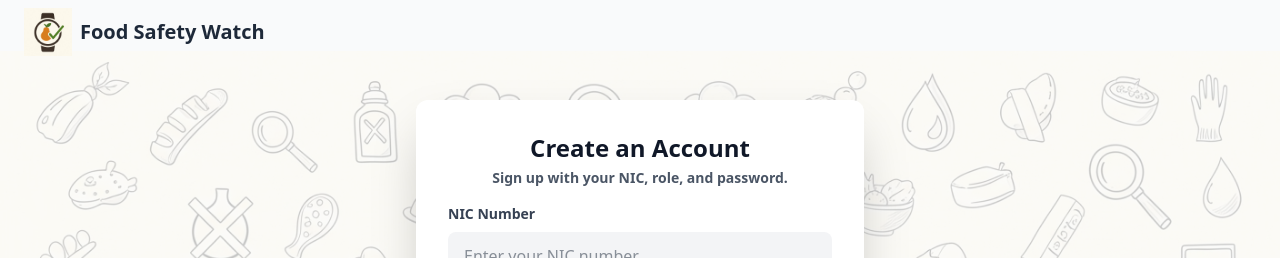
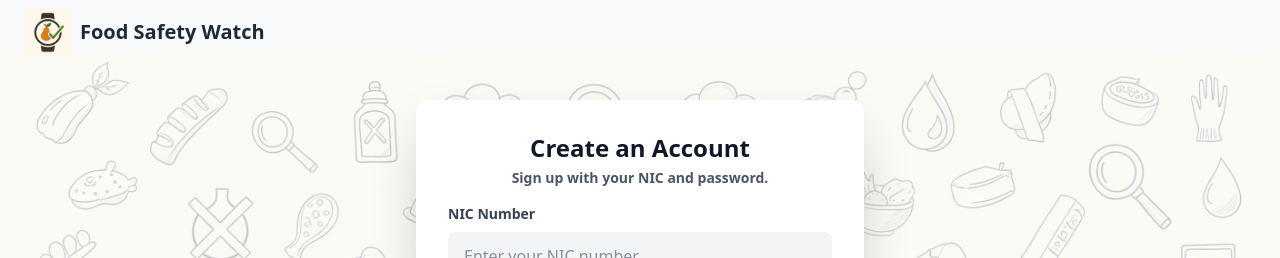
Before and after one commit to ejournal-platform/e-journal-FE, a React (Vite) app: page /signup in a window 1280 px wide. Shown: the top 258 px of the page. Built offline with nearby package versions, Linux system fonts and the light colour scheme.

Commit message:
fixed login error

```diff
--- a/src/pages/Auth/SignUp.tsx
+++ b/src/pages/Auth/SignUp.tsx
@@ -25,7 +25,6 @@ const Signup = () => {
   const [nic, setNic] = useState("");
   const [password, setPassword] = useState("");
   const [confirmPassword, setConfirmPassword] = useState("");
-  const [role, setRole] = useState<UserRole>(null);
   const [showPassword, setShowPassword] = useState(false);
   const [showConfirmPassword, setShowConfirmPassword] = useState(false);
   const [message, setMessage] = useState<{ type: "error" | "success"; text: string } | null>(null);
@@ -35,7 +34,7 @@ const Signup = () => {
     e.preventDefault();
     setMessage(null);
 
-    if (!nic.trim() || !password.trim() || !confirmPassword.trim() || !role) {
+    if (!nic.trim() || !password.trim() || !confirmPassword.trim()) {
       setMessage({ type: "error", text: "Please fill in all fields." });
       return;
     }
@@ -53,7 +52,6 @@ const Signup = () => {
           setNic("");
           setPassword("");
           setConfirmPassword("");
-          setRole(null);
 
           // Redirect to login after short delay
           setTimeout(() => navigate("/signIn"), 1000);
@@ -93,7 +91,7 @@ const Signup = () => {
             Create an Account
           </h1>
           <p className="text-sm text-gray-600 font-semibold text-center mb-4">
-            Sign up with your NIC, role, and password.
+            Sign up with your NIC and password.
           </p>
 
           {message && (
```
